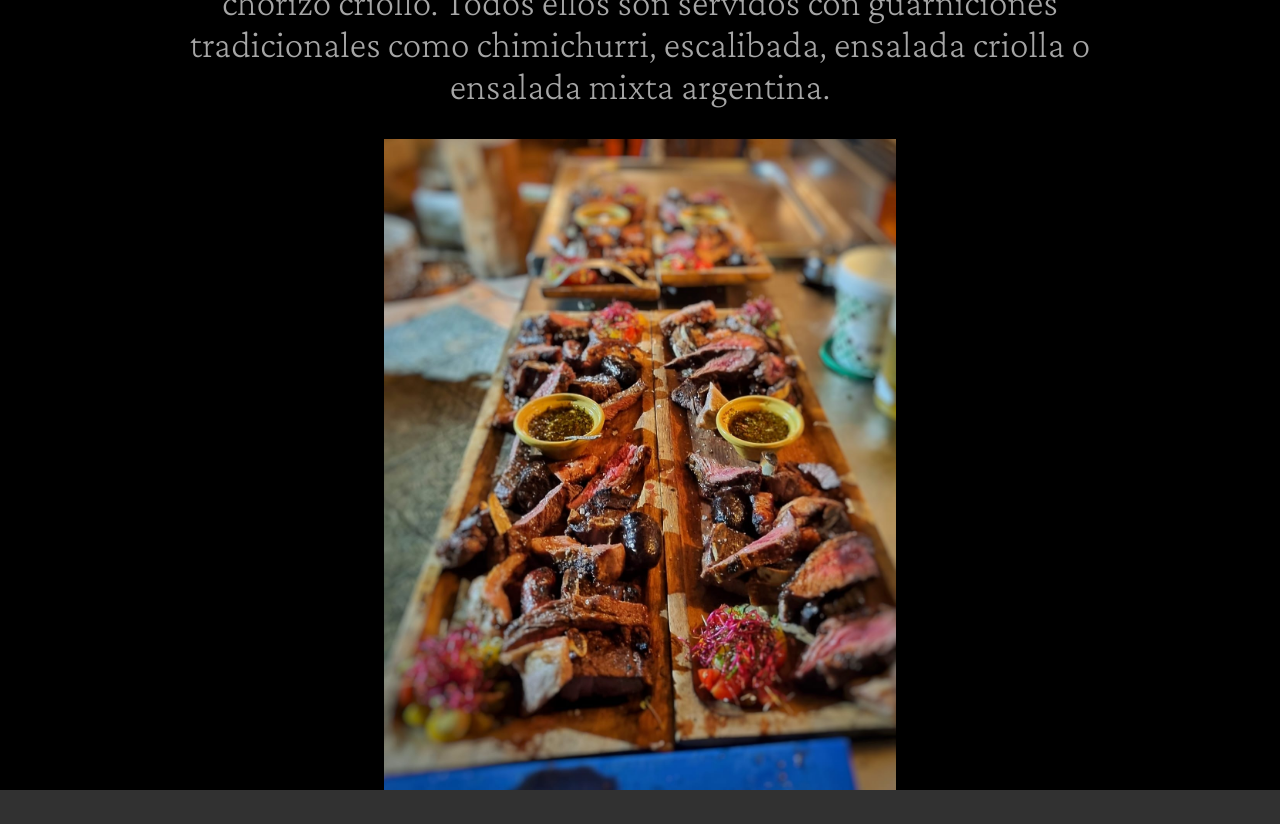
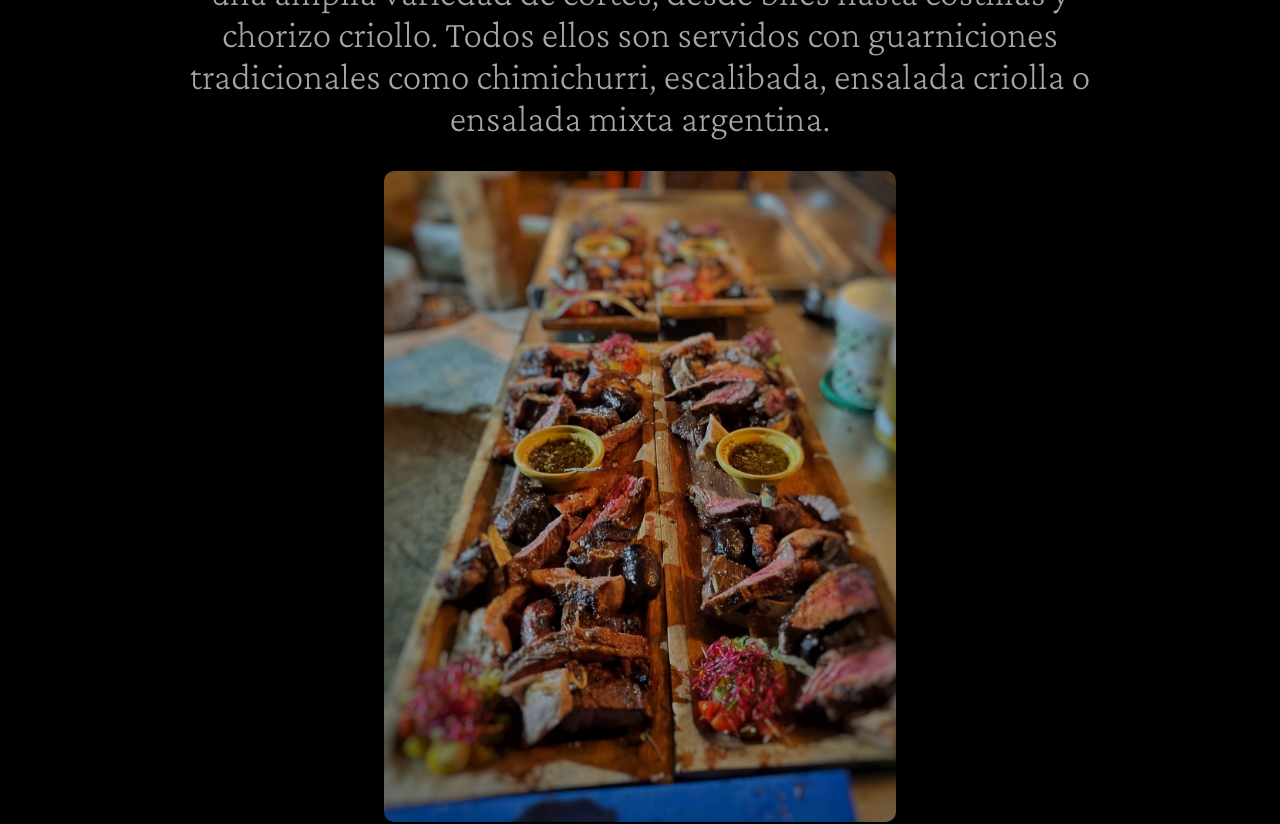
Before and after one commit to FabricioGodoy/nakotegrill, a React (Vite) app: page / in a window 1280 px wide. Shown: the part 3080-3904 px from the top of the page. Built offline with nearby package versions, Linux system fonts and the light colour scheme; a web font is replaced by a local one.

Commit message:
ajustando

```diff
--- a/src/components/style.css
+++ b/src/components/style.css
@@ -140,7 +140,7 @@
     display: grid;
     place-items: center;
     background-color: black;
-    margin: auto;
+    padding: 2em 0 5em 0;
     width: 100%;
 }
 .QuintoBanner h1 {
@@ -171,6 +171,8 @@
     width: 40%;
     min-width: 15em;
     max-height:50em ;
+    border-radius: 10px;
+    opacity: 0.8;
 }
 @media (max-width: 1500px){
     .containerDetailQuintoBanner p {
```
